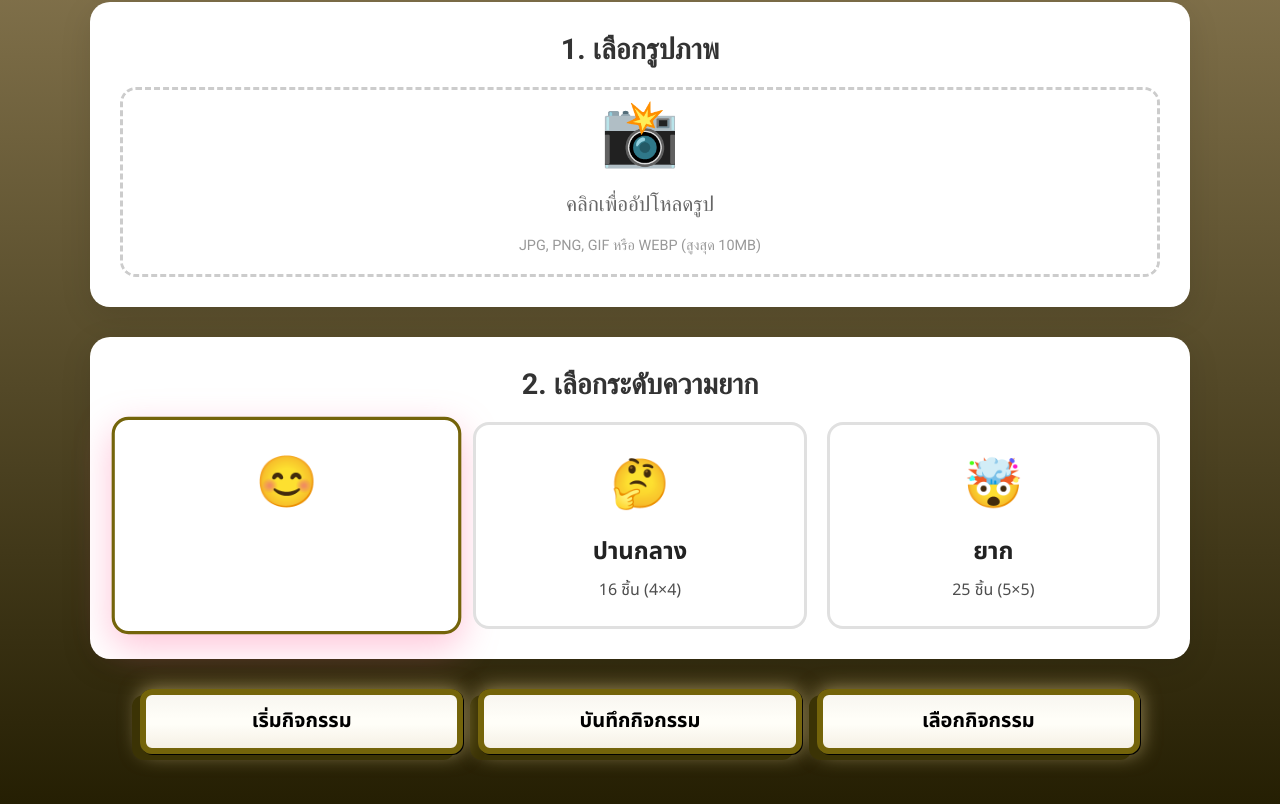
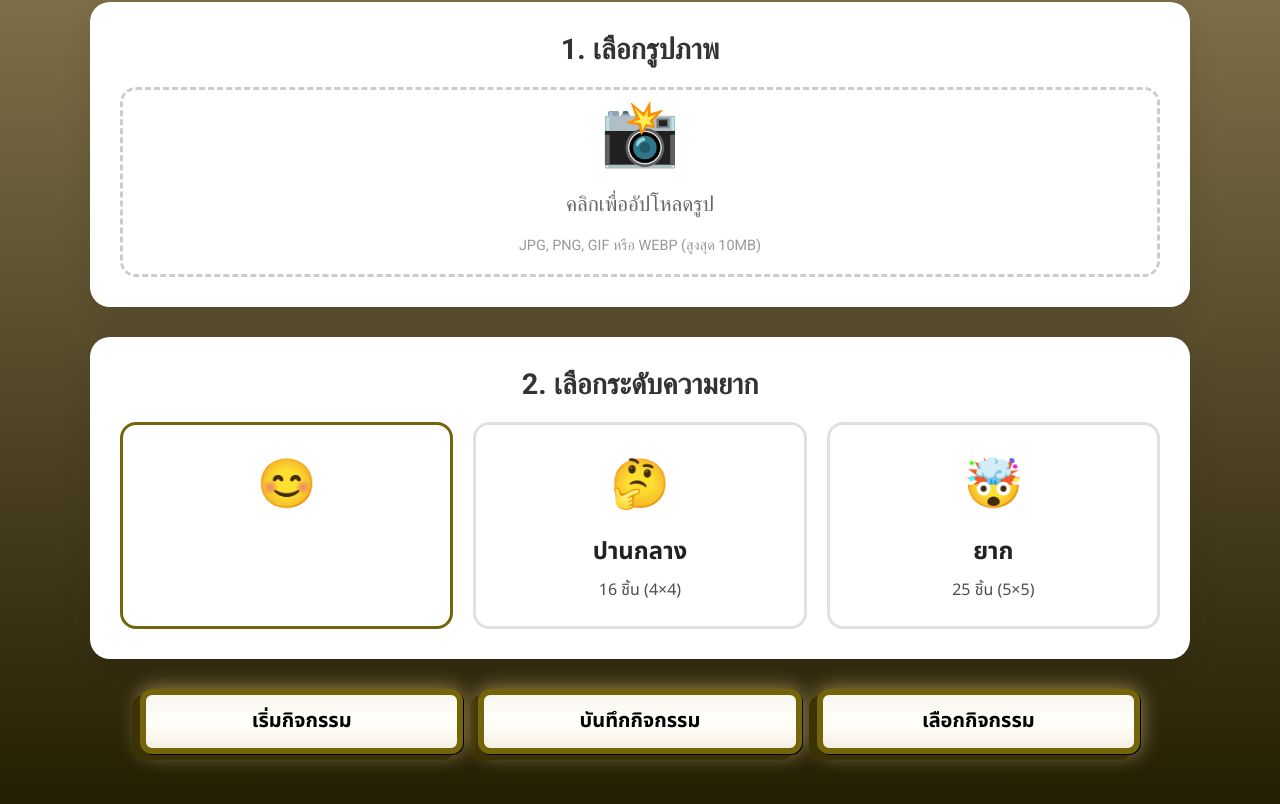
Before and after one commit to ThitikornC/EspressoTemplate, a React (Vite) app in the folder classroomv3-main/: page /studio/puzzle in a window 1280 px wide. Shown: the part 982-1786 px from the top of the page. Built offline with nearby package versions, Linux system fonts and the light colour scheme.

Commit message:
chore(style): remove hover and force black text for difficulty buttons

```diff
--- a/classroomv3-main/src/pages/Student/PlayPuzzle.css
+++ b/classroomv3-main/src/pages/Student/PlayPuzzle.css
@@ -399,6 +399,32 @@
   box-shadow: 0 12px 35px rgba(255, 107, 157, 0.4);
 }
 
+/* Disable hover effects for difficulty buttons and force black text */
+.difficulty-btn:hover,
+.difficulty-btn:hover::before {
+  border-color: #e0e0e0 !important;
+  transform: none !important;
+  box-shadow: none !important;
+}
+.difficulty-btn::before {
+  width: 0 !important;
+  height: 0 !important;
+  background: transparent !important;
+}
+.difficulty-btn,
+.difficulty-btn .difficulty-name,
+.difficulty-btn .difficulty-desc,
+.difficulty-btn .difficulty-icon {
+  color: #000 !important;
+}
+/* Keep active state visually distinct but ensure readable black text */
+.difficulty-btn.active {
+  border-color: #74640a !important;
+  background: #ffffff !important;
+  color: #000 !important;
+  transform: none !important;
+  box-shadow: none !important;
+}
 .difficulty-btn:disabled {
   opacity: 0.5;
   cursor: not-allowed;
```
